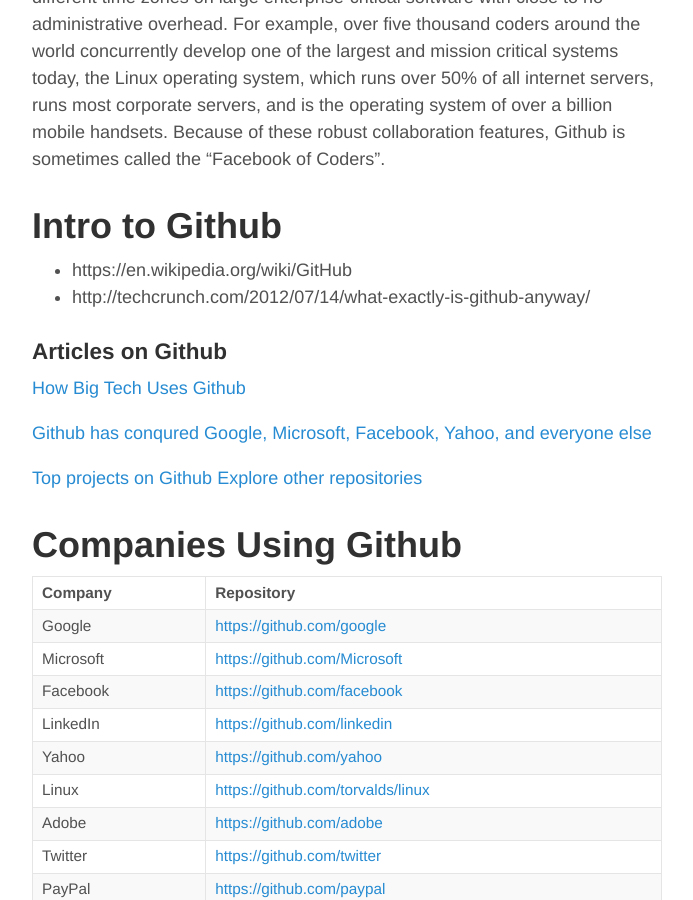
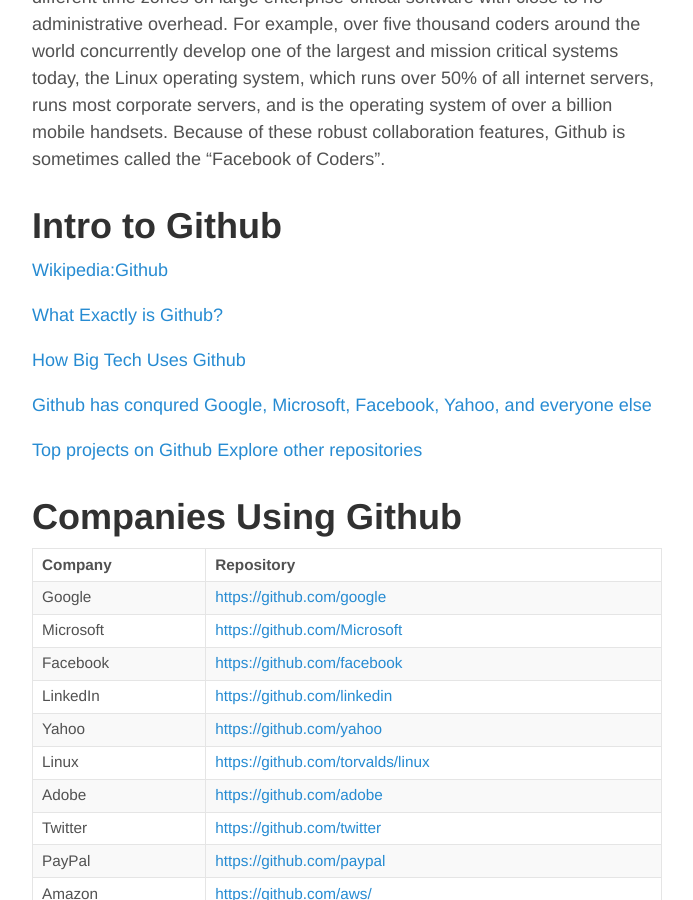
Before and after one commit to healthschema/healthschema.github.io, a Jekyll site: the page built from _posts/2015-08-20-github-intro.md, in a window 1280 px wide and 900 px high, scrolled down 884 px. Shown: the whole window, without its empty margins (293-986 px from the left). Built offline with Jekyll 4.4.1, drawn with Linux system fonts in a browser that asks for light colours.

Commit message:
Update 2015-08-20-github-intro.md

```diff
--- a/_posts/2015-08-20-github-intro.md
+++ b/_posts/2015-08-20-github-intro.md
@@ -21,10 +21,10 @@
 
 Intro to Github
 =================
-* https://en.wikipedia.org/wiki/GitHub
-* http://techcrunch.com/2012/07/14/what-exactly-is-github-anyway/
+[Wikipedia:Github](https://en.wikipedia.org/wiki/GitHub)
 
-### Articles on Github
+[What Exactly is Github?](http://techcrunch.com/2012/07/14/what-exactly-is-github-anyway/)
+
 [How Big Tech Uses Github](http://jmduke.com/posts/how-big-tech-uses-github/)
 
 [Github has conqured Google, Microsoft, Facebook, Yahoo, and everyone else](http://www.wired.com/2015/03/github-conquered-google-microsoft-everyone-else)
```
